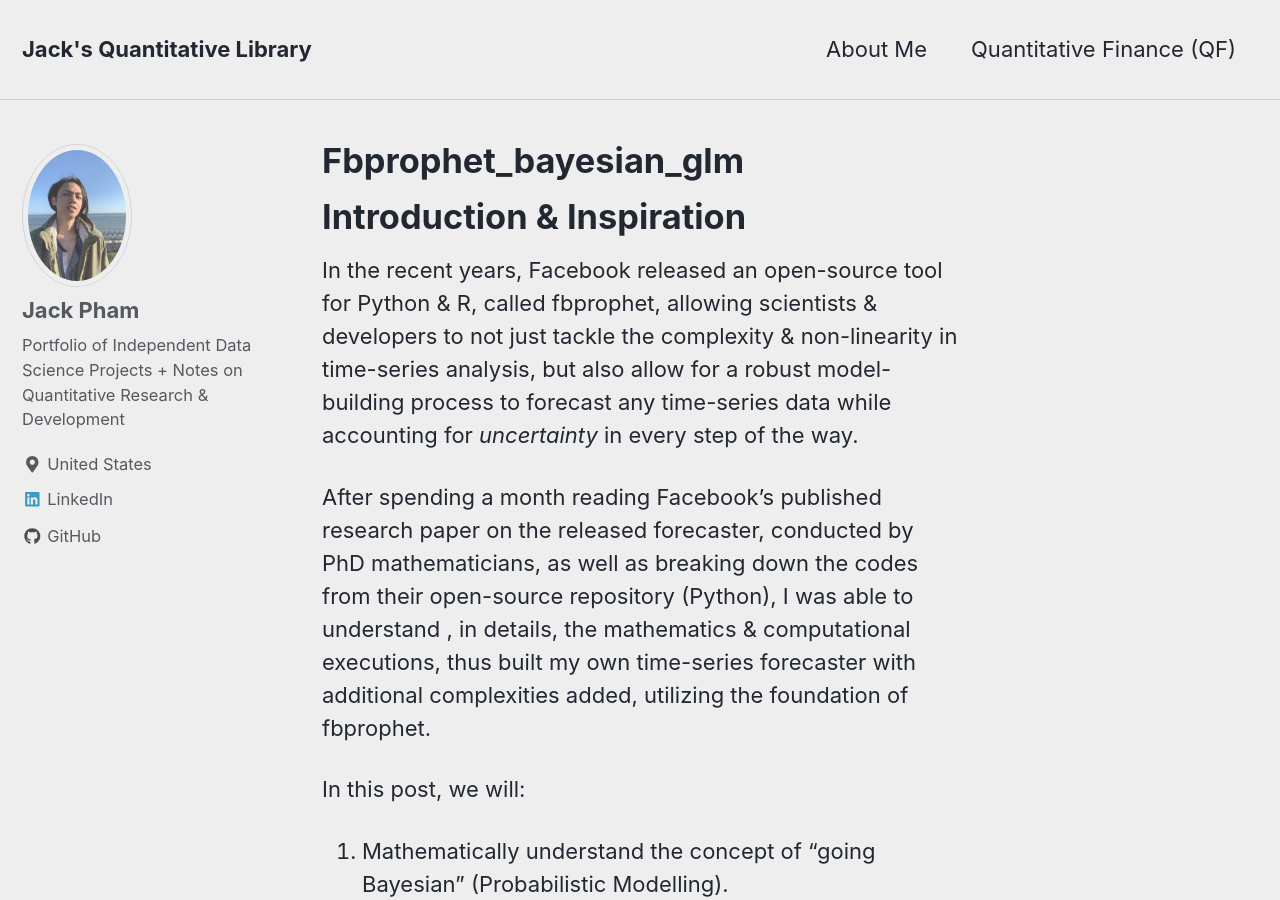
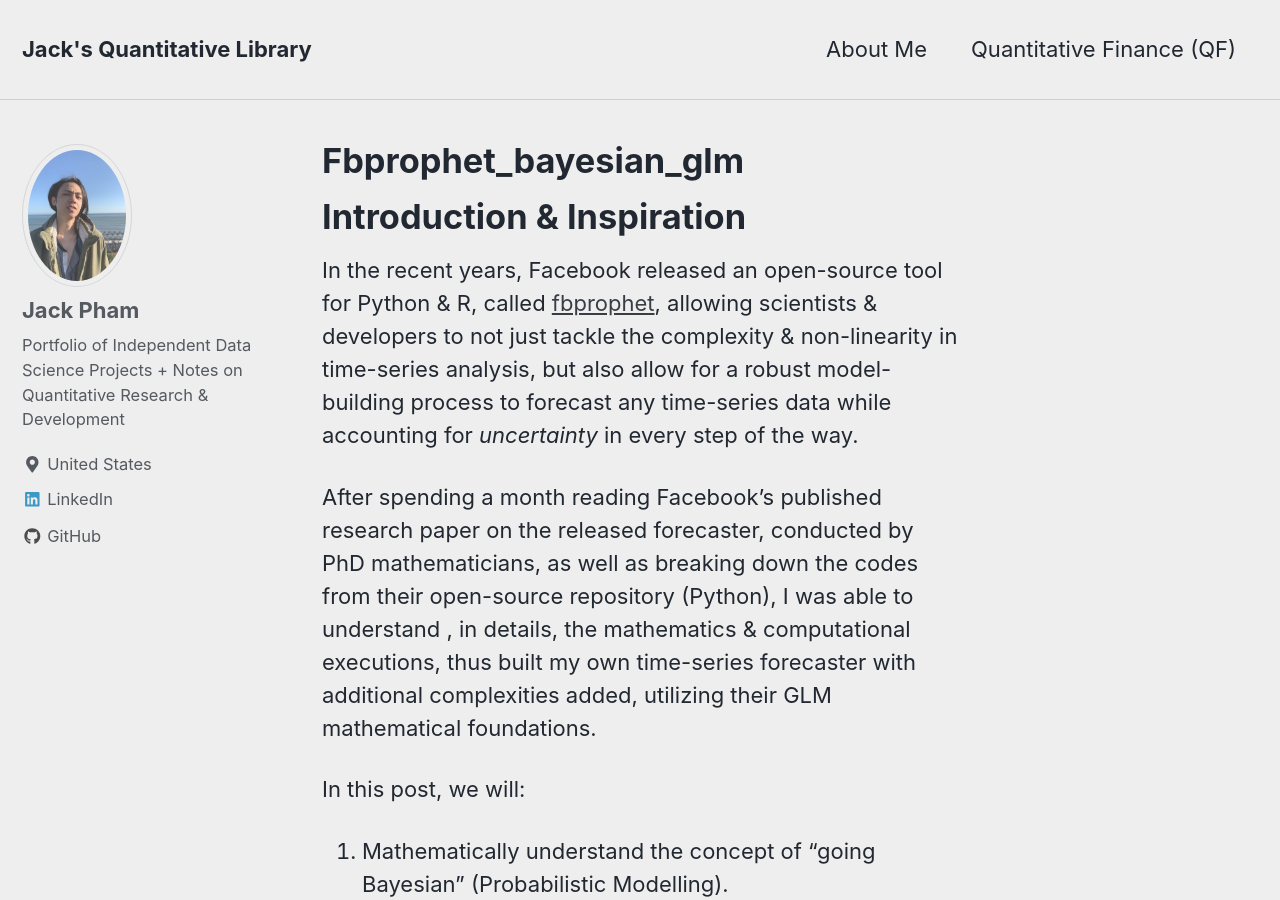
Before and after one commit to jp-quant/jp-quant.github.io, a Jekyll site: the page built from _posts/2020-09-01-fbprophet_bayesian_glm.md, in a window 1280 px wide and 900 px high. Built offline with Jekyll 4.4.1, drawn with Linux system fonts in a browser that asks for light colours; nearby versions of some CDN libraries.

Commit message:
_posts/2020-09-01-fbprophet_bayesian_glm.md updated from https://stackedit.io/

```diff
--- a/_posts/2020-09-01-fbprophet_bayesian_glm.md
+++ b/_posts/2020-09-01-fbprophet_bayesian_glm.md
@@ -1,8 +1,8 @@
 # Introduction & Inspiration
-In the recent years, Facebook released an open-source tool for Python & R, called fbprophet, allowing scientists & developers to not just tackle the complexity & non-linearity in time-series analysis, but also allow for a robust model-building process to forecast any time-series data while accounting for *uncertainty* in every step of the way.
+In the recent years, Facebook released an open-source tool for Python & R, called [fbprophet](https://facebook.github.io/prophet/), allowing scientists & developers to not just tackle the complexity & non-linearity in time-series analysis, but also allow for a robust model-building process to forecast any time-series data while accounting for *uncertainty* in every step of the way.
 
 
-After spending a month reading Facebook's published research paper on the released forecaster, conducted by PhD mathematicians, as well as breaking down the codes from their open-source repository (Python), I was able to understand , in details, the mathematics & computational executions, thus built my own time-series forecaster with additional complexities added, utilizing the foundation of fbprophet.
+After spending a month reading Facebook's published research paper on the released forecaster, conducted by PhD mathematicians, as well as breaking down the codes from their open-source repository (Python), I was able to understand , in details, the mathematics & computational executions, thus built my own time-series forecaster with additional complexities added, utilizing their GLM mathematical foundations.
 
 In this post, we will:
 
```
Also changed, not shown: other parts of _posts/2020-09-01-fbprophet_bayesian_glm.md (+1 -1 lines).
